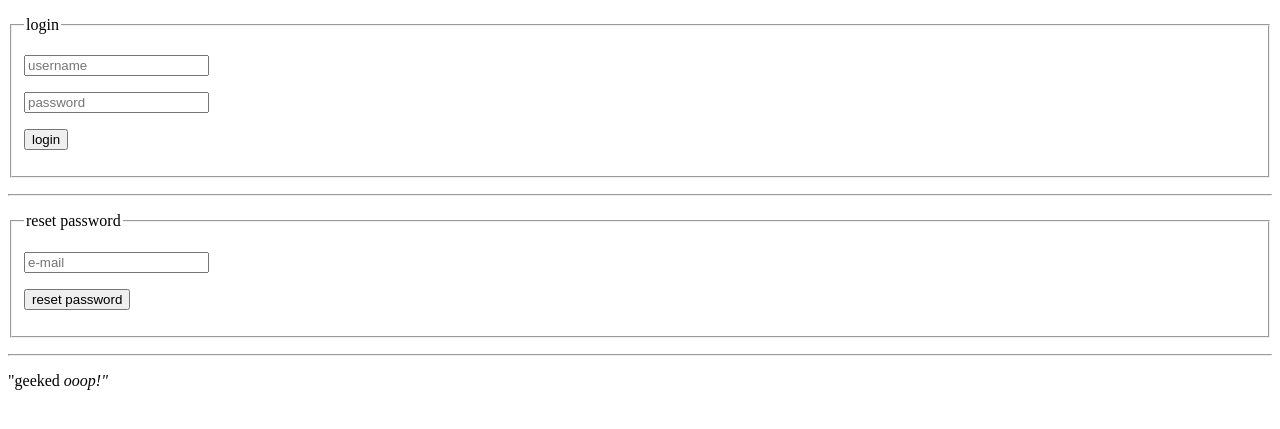
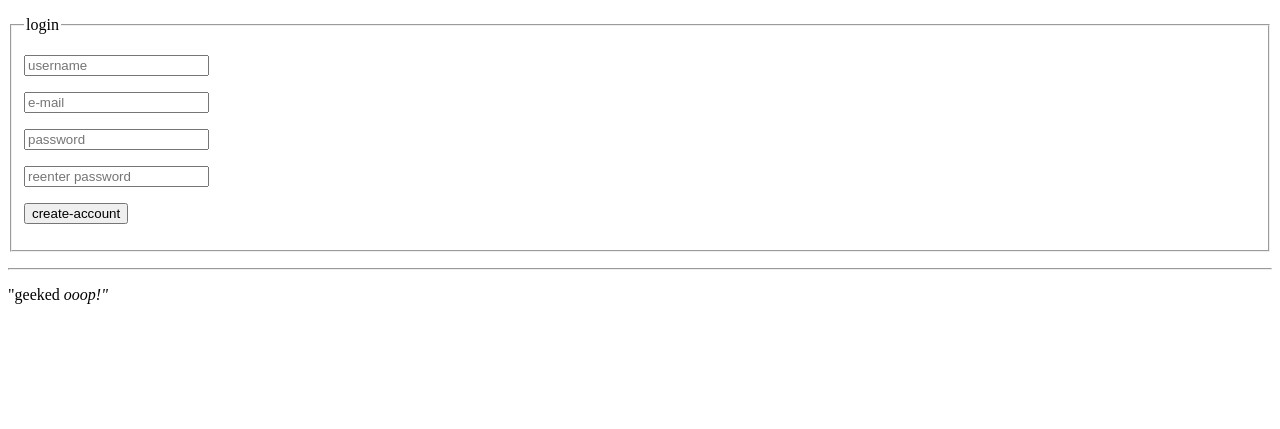
Before and after one commit to lndkhl/camagru, a PHP site: page /views/create-account.php in a window 1280 px wide. Shown: the part 170-599 px from the top of the page. Run offline with PHP 8.4, Linux system fonts and the light colour scheme.

Commit message:
working on account creation

```diff
--- a/camagru_final/views/create-account.php
+++ b/camagru_final/views/create-account.php
@@ -24,23 +24,15 @@
             </p>
         </nav><!-- end of links -->
 
-        <p id="p_1">
+        <p>
             <form action="./profile.html" method="post">
             <fieldset id="field_1">
             <legend>login</legend>
             <p><input type="text" name="username" placeholder="username" maxlength="20" required="required"></p>
+            <p><input tpye="email" name="email" placeholder="e-mail" maxlength="30" required="required"></p>
             <p><input type="password" name="password" placeholder="password" maxlength="30" required="required"></p>
-            <p><input type="submit" name="login" value="login" id="submit_login"></p>
-            </fieldset>
-            </form>
-        </p>
-        <hr id="form_split"/>
-        <p id="p_2">
-            <form action="./reset-password.html" method="post">
-            <fieldset id="field_2">
-            <legend>reset password</legend>
-            <p><input type="email" name="email" placeholder="e-mail" maxlength="50" required="required"></p>
-            <p><input type="submit" name="reset-password" value="reset password" id="submit_reset"></p>
+            <p><input type="password" name="reenterpassword" placeholder="reenter password" maxlength= "30" required="required"></p>
+            <p><input type="submit" name="create-account" value="create-account" id="create-account"></p>
             </fieldset>
             </form>
         </p>
```
